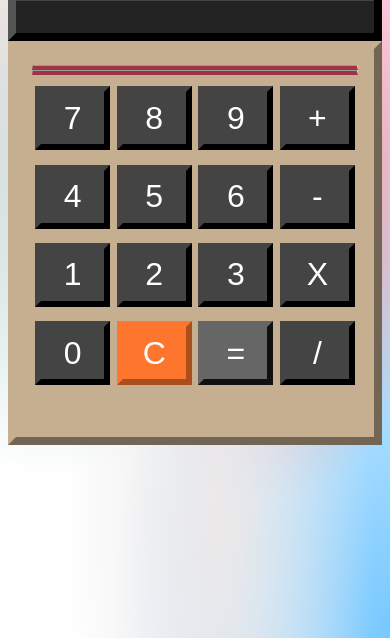
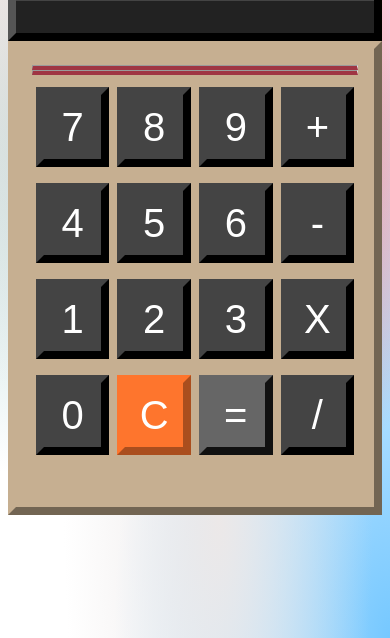
Before and after one commit to tu1511/ThichLaCode, a plain HTML site: page Calculator/index.html in a window 390 px wide. Shown: the part 206-844 px from the top of the page. Drawn offline with Linux system fonts and the light colour scheme.

Commit message:
fix responsive

```diff
--- a/Calculator/style.css
+++ b/Calculator/style.css
@@ -83,7 +83,7 @@ input[type=button] {
     background-color: #444;
     border: 0.2em outset #444;
     color: white;
-    font-size: 200%;
+    font-size: 250%;
     width: 3.6em;
     height: 2em;
     padding: 0;
@@ -110,7 +110,7 @@ input[type=button]:focus {
 
 /* responsive */
 
-@media only screen and (max-width: 768px) {
+@media only screen and (max-width: 600px) {
     .container {
         min-height: auto;
     }
```
